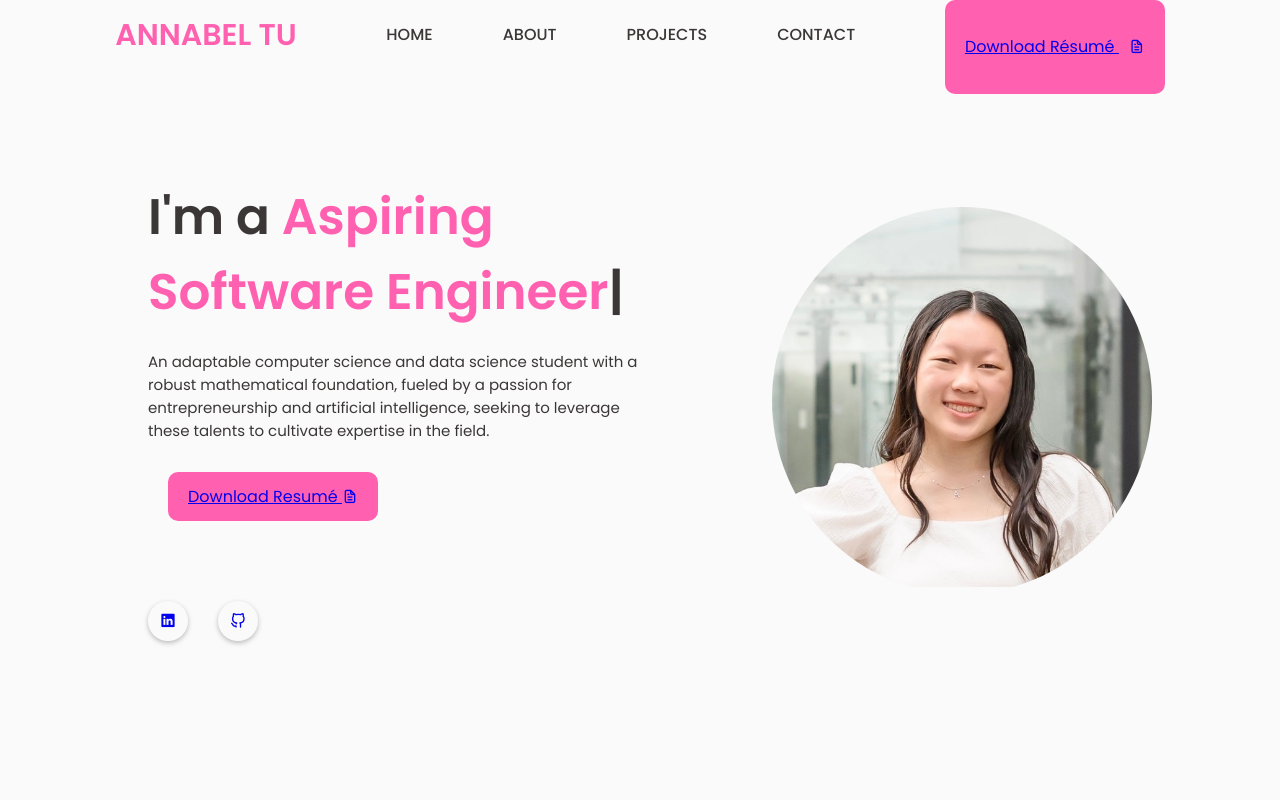
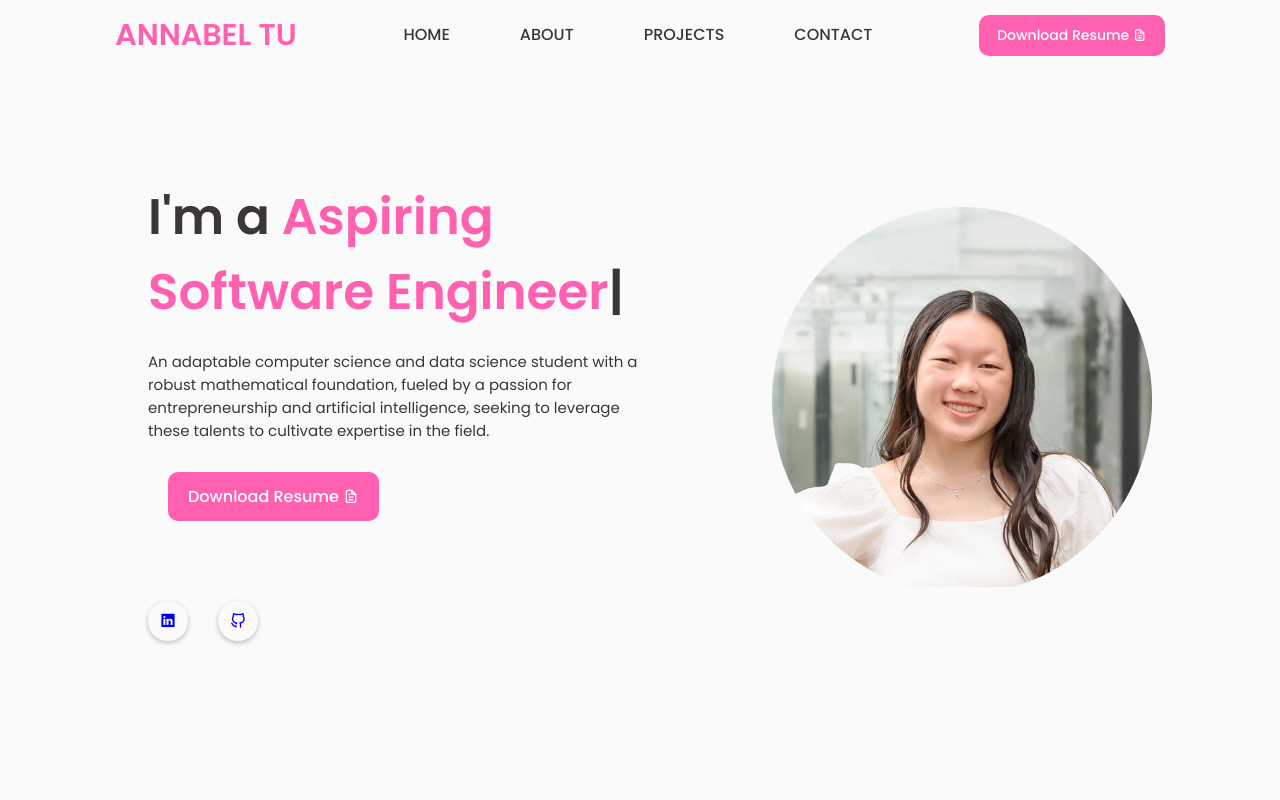
Before and after one commit to annabeltu/AnnabelWebsite, a plain HTML site: page index.html in a window 1280 px wide. Shown: the top 800 px of the page. Drawn offline with nearby package versions, Linux system fonts and the light colour scheme.

Commit message:
changed color of download resume buttons

```diff
--- a/assets/style.css
+++ b/assets/style.css
@@ -50,21 +50,88 @@ html{
 
 /* ----- GLOBAL BUTTON DESIGN ----- */
 .btn{
-	font-family: 500;
+	display: inline-flex;
+	align-items: center;
+	justify-content: center;
+	gap: 8px;
+
 	padding: 12px 20px;
 	background: rgb(255, 97, 176);
+
+	color: white;
+	text-decoration: none;
+	font-weight: 500;
+	font-family: 'Poppins', sans-serif;
+
 	border: none;
 	border-radius: 10px;
 	cursor: pointer;
 	transition: .4s;
 }
 .btn>i{
-	margin-left: 10px;
+	font-size: 16px;
+	color: white;
 }
 .btn:hover{
 	background: var(--second-color);
 	color:var(--color-white) ;
 }
+
+.btn:visited,
+.btn:active,
+.btn:link{
+	color: white;
+	text-decoration: none;
+}
+
+/* Fix for anchors and malformed HTML that cause link text to appear blue
+   Ensure any anchor wrapping or inside a `.btn` shows white text and icons */
+a .btn,
+a > .btn {
+	color: var(--color-white) !important;
+	text-decoration: none !important;
+}
+a .btn i,
+a > .btn i {
+	color: var(--color-white) !important;
+}
+/* Ensure anchor tags used incorrectly inside buttons also stay white */
+.nav-button a,
+.featured-text-btn a,
+.form-button a {
+	color: var(--color-white) !important;
+	text-decoration: none !important;
+}
+
+/* NAVBAR RESUME BUTTON */
+.nav-button .btn{
+	display: inline-flex;
+	align-items: center;
+	justify-content: center;
+
+	padding: 10px 18px;
+	height: auto;
+	width: auto;
+
+	background: rgb(255, 97, 176);
+	color: white !important;
+
+	font-family: 'Poppins', sans-serif;
+	font-size: 14px;
+	font-weight: 500;
+	line-height: normal;
+	text-decoration: none;
+
+	border-radius: 10px;
+
+	white-space: nowrap;
+}
+
+.nav-button .btn i{
+	color: white !important;
+	font-size: 14px;
+}
+
 /* ----- GLOBAL ICONS DESIGN ----- */
 i{
 	font-size: 16px;
@@ -176,11 +243,11 @@ nav{
 	display: flex;
 	gap: 20px;
 }
-.featured-text-btn>.blue-btn{
+.featured-text-btn>.btn{
 	background: var(--first-color);
 	color: var(--color-white)
 }
-.featured-text-btn>.blue-btn:hover{
+.featured-text-btn>.btn:hover{
 	background: var(--first-color-hover);
 }
 .social_icons{
--- a/index.html
+++ b/index.html
@@ -45,7 +45,7 @@
             </ul>
         </div>
         <div class="nav-button">
-            <a href="https://annabeltu.github.io/AnnabelWebsite/AnnabelTu-CS%26DS-Resume.pdf"><div class="btn">Download Résumé <i class="uil uil-file-alt"></i></button></div></a>
+            <a href="https://annabeltu.github.io/AnnabelWebsite/AnnabelTu-CS%26DS-Resume.pdf"><div class="btn">Download Resume <i class="uil uil-file-alt"></i></a>
         </div>
         <div class="nav-menu-btn">
             <i class="uil uil-bars" onclick="myMenuFunction()"></i>
@@ -66,7 +66,7 @@
                 <p>An adaptable computer science and data science student with a robust mathematical foundation, fueled by a passion for entrepreneurship and artificial intelligence, seeking to leverage these talents to cultivate expertise in the field.</p>
             </div>
             <div class="featured-text-btn">
-                <a href="https://annabeltu.github.io/AnnabelWebsite/AnnabelTu-CS%26DS-Resume.pdf"><div class="btn">Download Resumé <i class="uil uil-file-alt"></i></a></div>
+                <a href="https://annabeltu.github.io/AnnabelWebsite/AnnabelTu-CS%26DS-Resume.pdf"><div class="btn">Download Resume <i class="uil uil-file-alt"></i></a></div>
             </div>
 
             <div class="social_icons">
```
